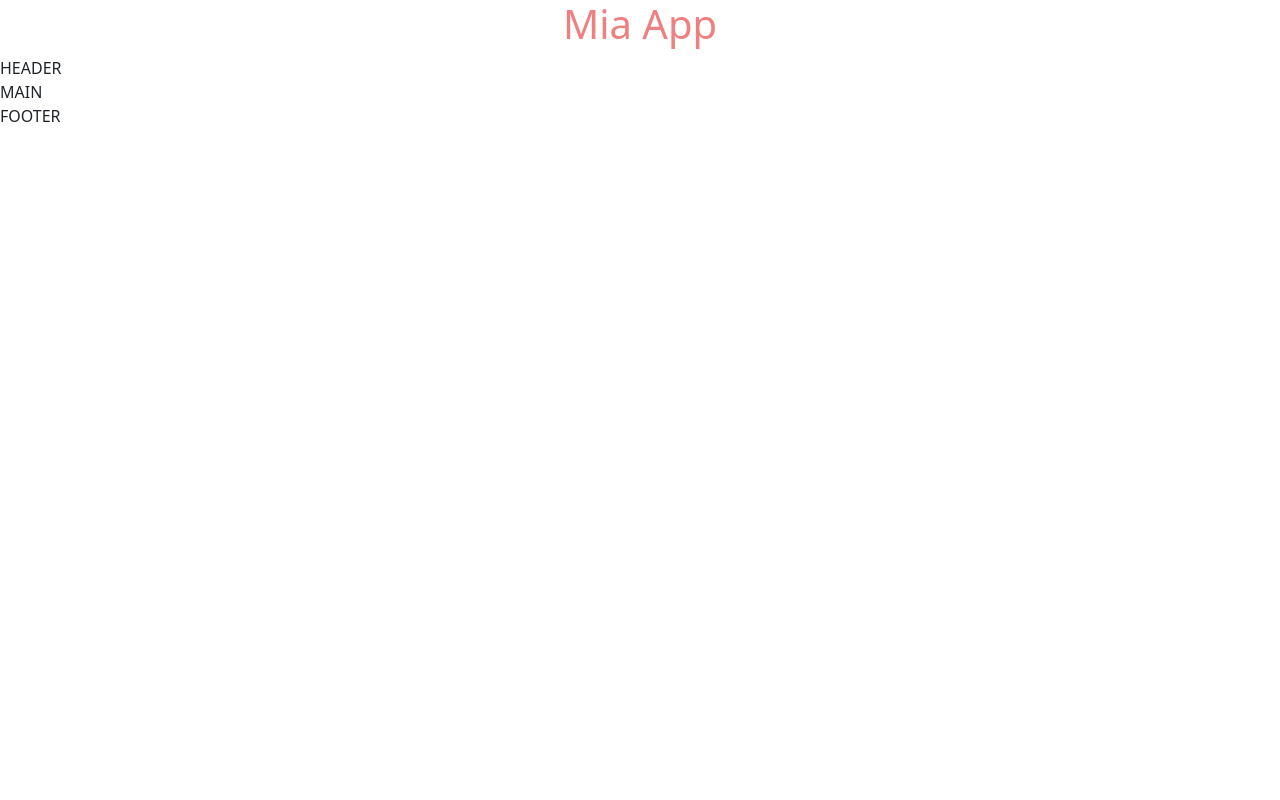
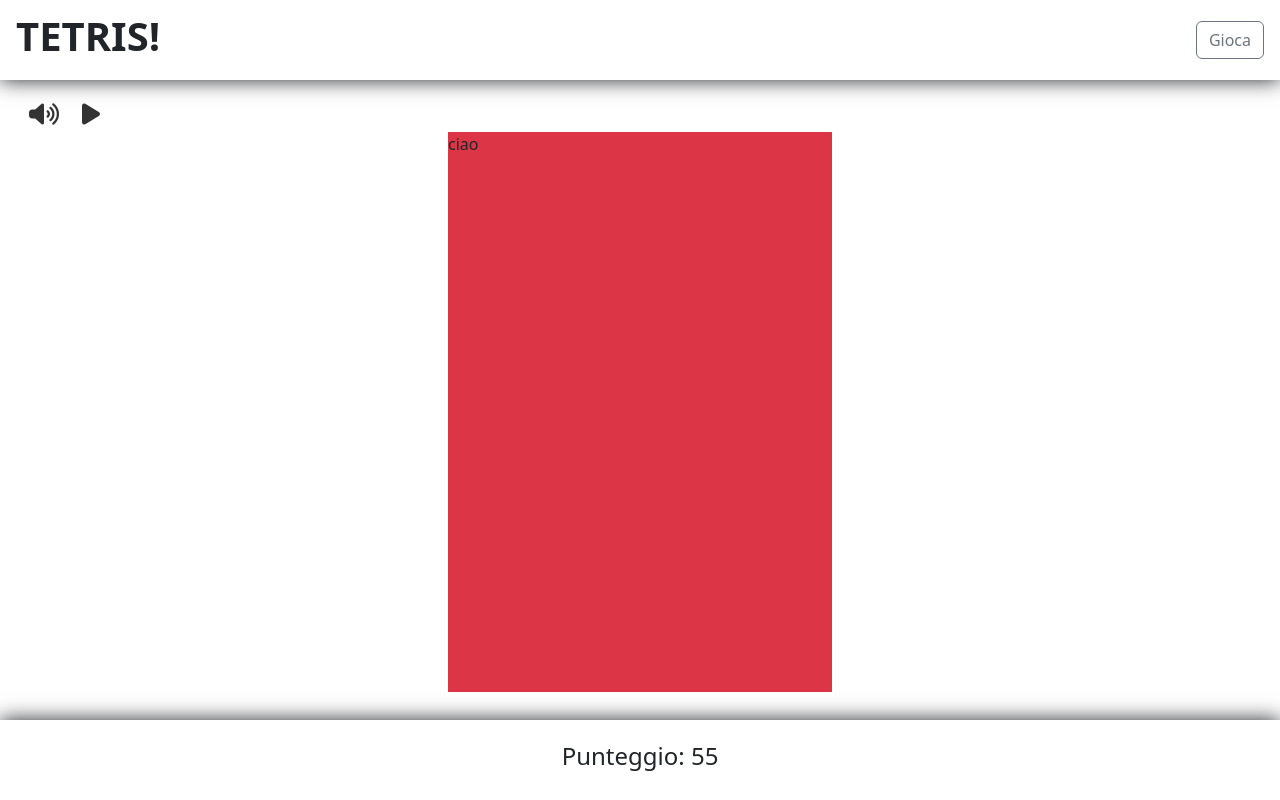
Before and after one commit to GiuseppeF11/Snake, a Vue app: page / in a window 1280 px wide. Built offline with nearby package versions, Linux system fonts and the light colour scheme.

Commit message:
initialized layout

```diff
--- a/index.html
+++ b/index.html
@@ -9,8 +9,10 @@
 
     <!-- Font Awesome -->
     <link rel="stylesheet" href="https://cdnjs.cloudflare.com/ajax/libs/font-awesome/6.5.1/css/all.min.css" integrity="sha512-DTOQO9RWCH3ppGqcWaEA1BIZOC6xxalwEsw9c2QQeAIftl+Vegovlnee1c9QX4TctnWMn13TZye+giMm8e2LwA==" crossorigin="anonymous" referrerpolicy="no-referrer" />
+    <!-- TailWindCss -->
+    <script src="https://cdn.tailwindcss.com"></script>
 
-    <title>Template</title>
+    <title>Tetris</title>
   </head>
 
   <body>
--- a/src/App.vue
+++ b/src/App.vue
@@ -29,10 +29,6 @@ export default {
 </script>
 
 <template>
-    <h1>
-        Mia App
-    </h1>
-
     <AppHeader />
 
     <AppMain />
--- a/src/assets/scss/main.scss
+++ b/src/assets/scss/main.scss
@@ -4,7 +4,17 @@
 // Import all of Bootstrap's CSS
 @import "bootstrap/scss/bootstrap";
 
-h1 {
-    text-align: center;
-    color: lightcoral;
+header {
+    height: 10vh;
+    box-shadow: 0 0 20px;
 }
+
+main {
+    min-height: 80vh;
+    padding: 1rem;
+}
+
+footer {
+    height: 10vh;
+    box-shadow: 0 0 20px;
+}
--- a/src/components/AppFooter.vue
+++ b/src/components/AppFooter.vue
@@ -13,7 +13,13 @@ export default {
 
 <template>
     <footer>
-        FOOTER
+        <div class="h-100">
+            <section class="row g-0 h-100">
+                <div class="col d-flex align-items-center justify-content-center">
+                    <h4>Punteggio: 55</h4>
+                </div>
+            </section>
+        </div>
     </footer>
 </template>
 
--- a/src/components/AppHeader.vue
+++ b/src/components/AppHeader.vue
@@ -12,8 +12,21 @@ export default {
 </script>
 
 <template>
-    <header>
-        HEADER
+    <header class="row align-items-center g-0 px-3">
+        <div class="col-auto">
+            <h1 class="font-bold">
+                TETRIS!
+            </h1>
+        </div>
+        <div class="col d-flex justify-content-end ">
+            <div class="row">
+                <div class="col">
+                    <span class="btn btn-outline-secondary">Gioca</span>
+                </div>
+            </div>
+        </div>
+
+
     </header>
 </template>
 
--- a/src/components/AppMain.vue
+++ b/src/components/AppMain.vue
@@ -1,21 +1,80 @@
 <script>
+import Tetris_Body from './Tetris_Body.vue';
+
 export default {
     data() {
         return {
-
+            isMuted: false,
+            audioSource: "/public/sound/Tetris 99 - Main Theme.mp3", // Sostituisci con il percorso del tuo file audio
+            isAudioPlaying: false // Aggiungi la variabile per tracciare lo stato della riproduzione audio
         };
     },
+    components: {
+        Tetris_Body,
+    },
     methods: {
-
+        // Funzione per mute/unmute
+        toggleMute() {
+            this.$refs.audioPlayer.muted = !this.$refs.audioPlayer.muted;
+            this.isMuted = !this.isMuted;
+        },
+        // Funzione per avviare/fermare la riproduzione audio
+        togglePlayPause() {
+            if (this.isAudioPlaying) {
+                this.$refs.audioPlayer.pause();
+            } else {
+                this.$refs.audioPlayer.play();
+            }
+            this.isAudioPlaying = !this.isAudioPlaying;
+        }
     }
-}
+};
 </script>
 
 <template>
     <main>
-        MAIN
+        <section class="audio-player-container row ">
+            <div class="audio-controls">
+                <!-- Bottone per mute/unmute -->
+                <button class="text-start px-2" @click="toggleMute">
+                    <i :class="isMuted ? 'fa fa-volume-off' : 'fa fa-volume-up'"></i>
+                </button>
+                <!-- Bottone per avviare/fermare la riproduzione -->
+                <button @click="togglePlayPause">
+                    <i :class="isAudioPlaying ? 'fa fa-pause' : 'fa fa-play'"></i>
+                </button>
+            </div>
+            <!-- Elemento audio con loop -->
+            <audio ref="audioPlayer" :src="audioSource" loop></audio>
+        </section>
+        <section>
+            <Tetris_Body/>
+        </section>
     </main>
 </template>
 
 <style lang="scss" scoped>
+
+.audio-controls button {
+    background: none;
+    border: none;
+    font-size: 24px;
+    color: #333;
+    cursor: pointer;
+    margin: 0 5px;
+    width: 40px;
+    transition: color 0.3s ease;
+    &:hover {
+        color: #666;
+    }
+}
+
+.audio-controls input[type="range"]::-webkit-slider-thumb {
+    -webkit-appearance: none;
+    width: 15px;
+    height: 15px;
+    border-radius: 50%;
+    background: #333;
+    cursor: pointer;
+}
 </style>
--- /dev/null
+++ b/src/components/Tetris_Body.vue
@@ -0,0 +1,26 @@
+<script>
+
+export default {
+    data() {
+        return {
+
+        };
+    },
+    methods: {
+
+    }
+}
+</script>
+
+<template>
+    <div class="tetris-container m-auto bg-danger">
+        ciao
+    </div>
+</template>
+
+<style lang="scss" scoped>
+.tetris-container {
+    width: 30vw;
+    height: 70vh;
+}
+</style>
```
Also changed, not shown: 1 other file (tests, documents, lock files or other folders).
